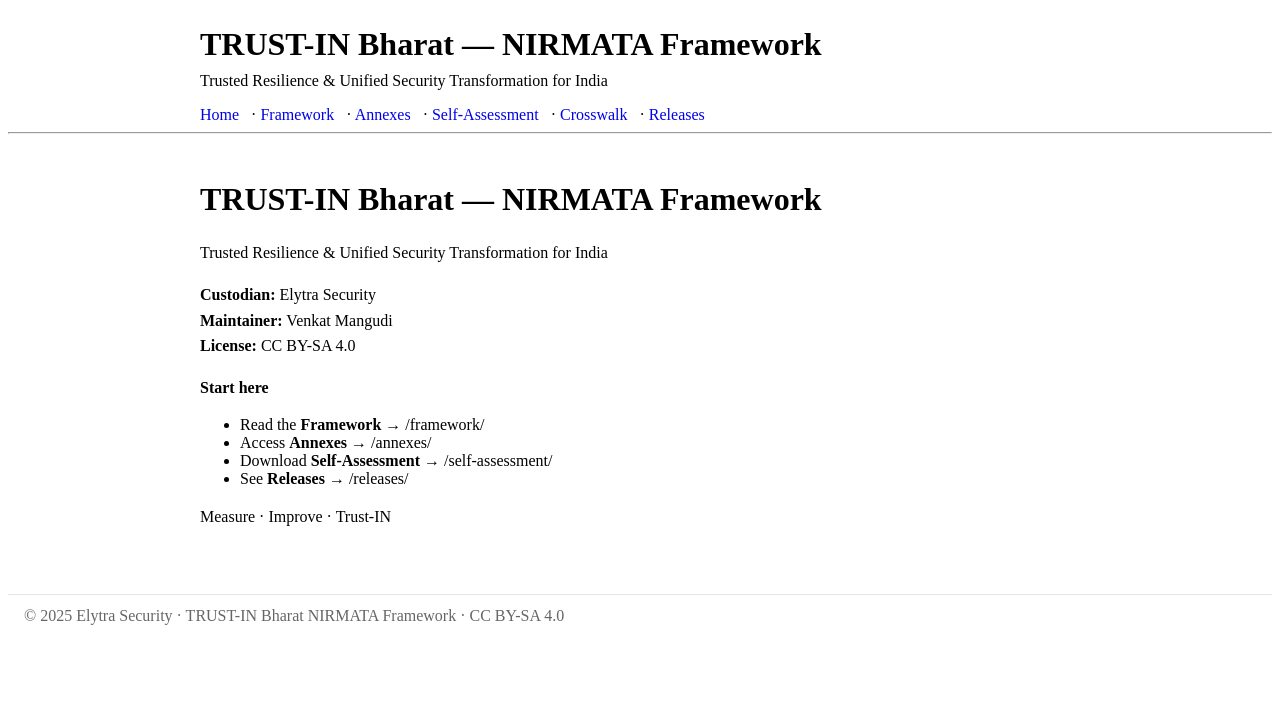
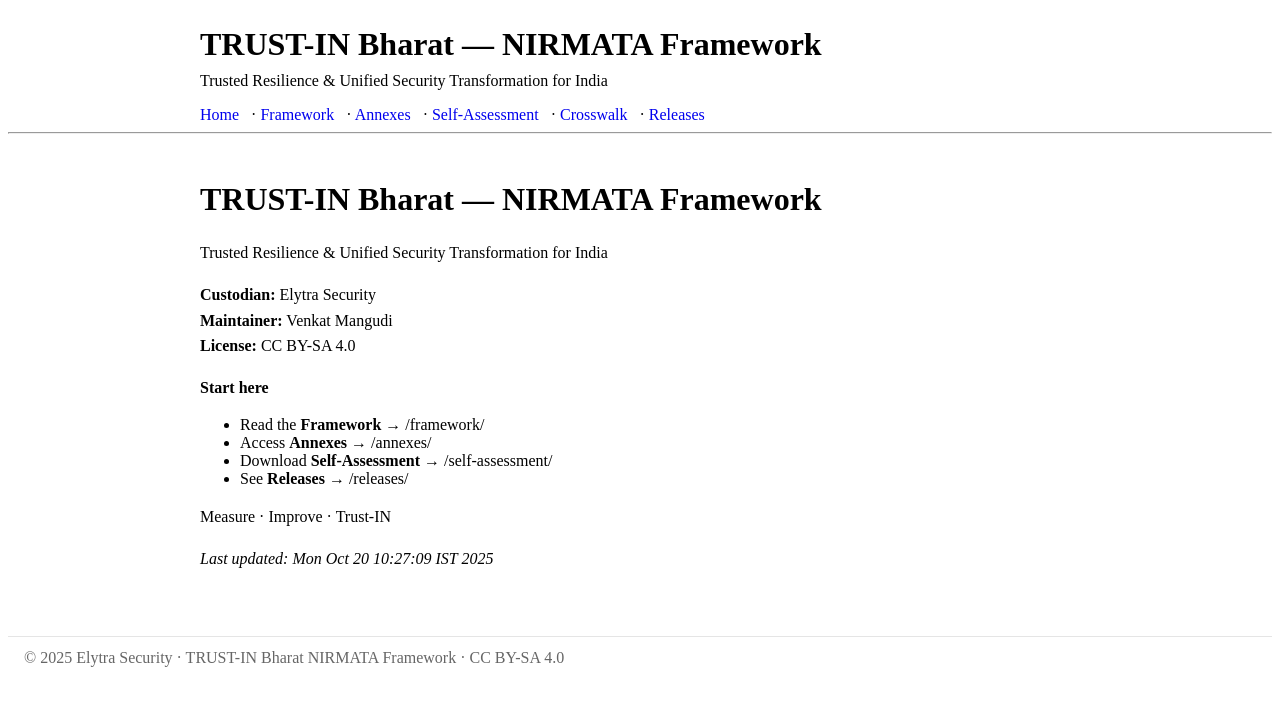
Before and after one commit to Trust-In-Bharat/nirmata-site, a Jekyll site: the page built from index.md, in a window 1280 px wide. Shown: the top 706 px of the page. Built offline with Jekyll 4.4.1, drawn with Linux system fonts in a browser that asks for light colours.

Commit message:
Trigger GitHub Pages build

```diff
--- a/index.md
+++ b/index.md
@@ -17,3 +17,5 @@
 - See **Releases** → /releases/
 
 Measure · Improve · Trust-IN
+
+_Last updated: Mon Oct 20 10:27:09 IST 2025_
```
